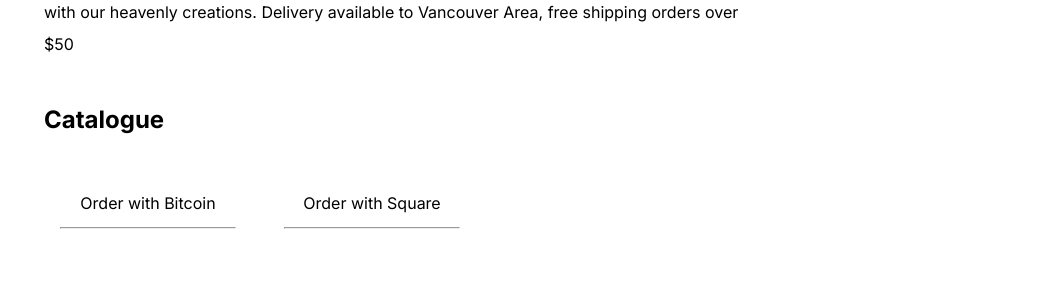
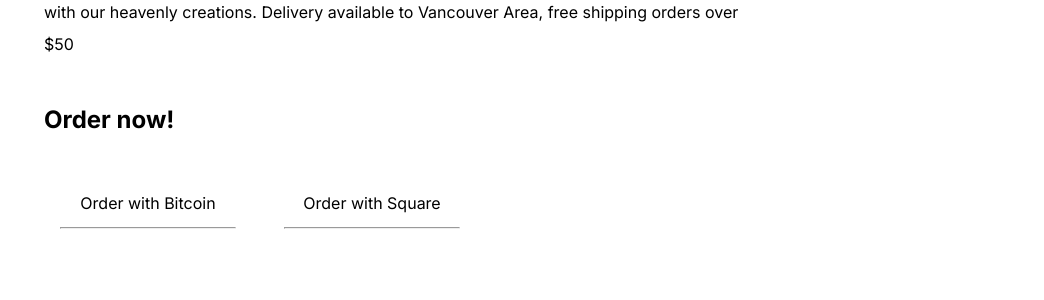
Before and after one commit to jpgaviria2/petitbombon, a Jekyll site: the page built from index.md, in a window 1280 px wide. Shown: the part 488-788 px from the top of the page, without its empty margins (236-1280 px from the left). Built offline with Jekyll 4.4.1, drawn with Linux system fonts in a browser that asks for light colours.

Commit message:
Update _config.yml

```diff
--- a/_config.yml
+++ b/_config.yml
@@ -35,7 +35,7 @@ theme_config:
   show_tags: false # show tags in a blog posts
   # options for "home" page
   home:
-    title_projects: Catalogue
+    title_projects: Order now!
     title_misc_list: Details
     title_blog: Blog
     title_old_projects: Old Projects
```
